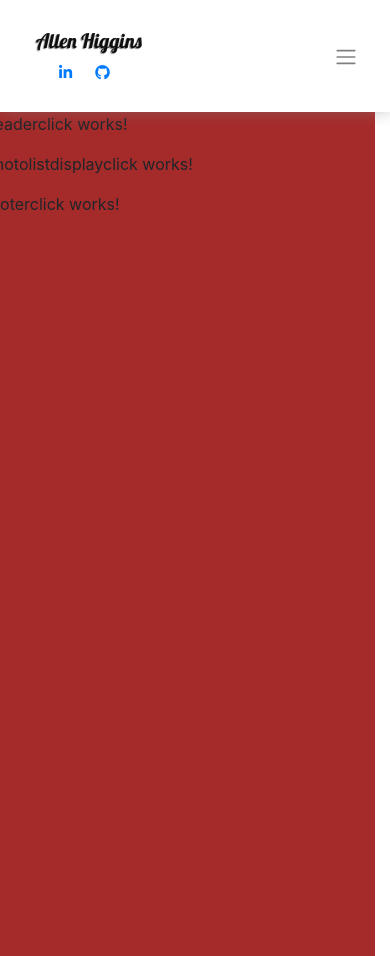
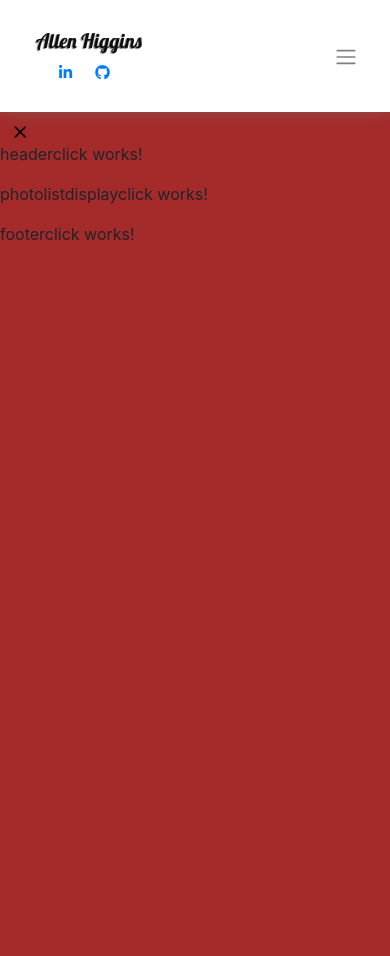
Before and after one commit to AllenHiggins/HTML2ANGULAR6, an Angular app: page /demo/angular6/clickmaster in a window 390 px wide. Built offline with nearby package versions, Linux system fonts and the light colour scheme.

Commit message:
sliding divs and position with ioncs setup complete

```diff
--- a/src/app/clickmaster/mainclick/mainclick.component.html
+++ b/src/app/clickmaster/mainclick/mainclick.component.html
@@ -1,14 +1,25 @@
-<section class="row con">
+<section class="con">
+
   <section
     class=" left-click-panel"
-    [ngClass]="{'panel-out': close === true, 'panel-in': close === false}">
-    <div id="close" (click)="closePanel()">X</div>
+    [ngClass]="{'panel-back': close === false,'panel-full': close === true}"
+  >
+    <div id="close" (click)="closePanel('close')">
+      <div [ngClass]="{'icon-to-close': close === false, 'icon-to-open': close === true}"></div>
+    </div>
     <app-photosliderclick></app-photosliderclick>
   </section>
-  <section class=" right-click-panel">
 
+  <section
+    class="right-click-panel"
+    [ngClass]="{'panel-out': close2 === true, 'panel-in': close2 === false}"
+  >
+    <div
+      id="close2"
+      (click)="closePanel('close2')"></div>
     <app-headerclick></app-headerclick>
     <app-photolistdisplayclick></app-photolistdisplayclick>
     <app-footerclick></app-footerclick>
   </section>
+
 </section>
--- a/src/app/clickmaster/mainclick/mainclick.component.scss
+++ b/src/app/clickmaster/mainclick/mainclick.component.scss
@@ -1,6 +1,21 @@
+
+.icon-to-open{
+  background-image: url("../../../assets/images/bars.png");
+  background-size: cover;
+  width: 40px;
+  height: 40px;
+}
+
+.icon-to-close{
+  background-image: url("../../../assets/images/close.png");
+  background-size: cover;
+  width: 40px;
+  height: 40px;
+}
+
 #close{
   position: relative;
-  top: 1em;
+  top: 10px;
   color: white;
   float: right;
   right: 1em;
@@ -8,41 +23,45 @@
   font-family: 'Poiret One', cursive;
 }
 
+#close2{
+  background-image: url("../../../assets/images/close.png");
+  background-size: cover;
+  width: 20px;
+  height: 20px;
+  margin-top: 10px;
+  margin-left: 10px;
+  visibility: hidden;
+}
+
+#close2:hover,
 #close:hover{
   cursor: pointer;
 }
 
+
+
 .con{
   width: 100vw;
   height: 100vh;
-  display: inline-block;
-  display: -webkit-inline-box;
+  display: -webkit-box;
+  display: -moz-box;
+  display: -ms-box;
+  display: -o-box;
   overflow: hidden;
 }
 
 .right-click-panel{
-  background-color: green;
-  min-width: 20em;
-  position: relative;
+    background-color: green;
+    width: 30%;
 }
 
 .left-click-panel{
   background-color: rebeccapurple;
-   min-width: 77vw;
-   height: 100vh;
-   overflow: hidden;
+  width: 100%;
+  height: 100vh;
 }
 
-
-.panel-in{
-  animation-name: pIn;
-  animation-duration: .500s;
-  animation-timing-function: linear;
-  animation-fill-mode: forwards;
-  animation-direction: ease;
-}
-
-.panel-out{
+.panel-full{
   animation-name: pOut;
   animation-duration: .500s;
   animation-timing-function: linear;
@@ -50,34 +69,95 @@
   animation-direction: ease;
 }
 
-@keyframes pOut {
-  from {min-width: 77vw;}
-  to {min-width:100vw;}
+.panel-back{
+  animation-name: pInP;
+  animation-duration: .500s;
+  animation-timing-function: linear;
+  animation-fill-mode: forwards;
+  animation-direction: ease;
 }
 
-@keyframes pIn {
-  from {min-width: 100vw;}
-  to {min-width:77vw;}
+@keyframes pOut {
+  from {width: 70%;}
+  to {width:100%;}
 }
 
 
+@keyframes pInP {
+  from {width: 100%;}
+  to {width:70%;}
+}
+
 @media only screen and (max-width: 992px) {
+  .icon-to-close{
+    background-image: url("../../../assets/images/bars.png");
+  }
+
+  #close2{
+    visibility: visible;
+  }
   .right-click-panel{
     position: absolute;
-    right:-15px;
+    right: 0px;
+    background-color: brown;
+    box-shadow: -1px 0px 8px black;
     height: 100vh;
-    background-color: brown;
   }
   .left-click-panel{
-     min-width: 100vw;
+     min-width: 100%;
   }
+
+  .panel-out{
+    animation-name: slideOut;
+    animation-duration: .500s;
+    animation-timing-function: linear;
+    animation-fill-mode: forwards;
+    animation-direction: ease;
+  }
+
+  @keyframes slideOut {
+    from { right: 0px;}
+    to {right: -30%;}
+  }
+
+
+  .panel-in{
+    animation-name: slideIn;
+    animation-duration: .500s;
+    animation-timing-function: linear;
+    animation-fill-mode: forwards;
+    animation-direction: ease;
+  }
+
+  @keyframes slideIn {
+    from { right: -30%;}
+    to {right: 0px;}
+  }
+
+
 }
 
+@media only screen and (max-width: 600px) {
 
-@media only screen and (max-width: 600px) {
   .right-click-panel{
     min-width: 100vw;
     height: 100vh;
     background-color: brown;
   }
+
+  @keyframes slideOut {
+    from { right: 0px;}
+    to {right: -100%;}
+  }
+
+  @keyframes slideIn {
+    from { right: -100%;}
+    to {right: 0px;}
+  }
+
+  #close{
+    div{
+      content: '--';
+    }
+  }
 }
--- a/src/app/clickmaster/mainclick/mainclick.component.ts
+++ b/src/app/clickmaster/mainclick/mainclick.component.ts
@@ -7,13 +7,21 @@ import { Component, OnInit } from '@angular/core';
 })
 export class MainclickComponent implements OnInit {
   close: boolean;
+  close2: boolean;
   constructor() { }
 
   ngOnInit() {
+    this.close = false;
+    this.close = false;
   }
 
-  closePanel() {
-    this.close = !this.close;
+  closePanel(tab: string) {
+    if ( tab === 'close') {
+      this.close = !this.close;
+      this.close2 = false;
+    } else {
+      this.close2 = true;
+    }
   }
 
 }
--- a/src/styles.scss
+++ b/src/styles.scss
@@ -32,7 +32,8 @@ footer, header, hgroup, menu, nav, section {
 	display: block;
 }
 body {
-	line-height: 1;
+  line-height: 1;
+  overflow-x: hidden;
 }
 ol, ul {
 	list-style: none;
```
Also changed, not shown: src/assets/images/bars.png (added), src/assets/images/close.png (added).
